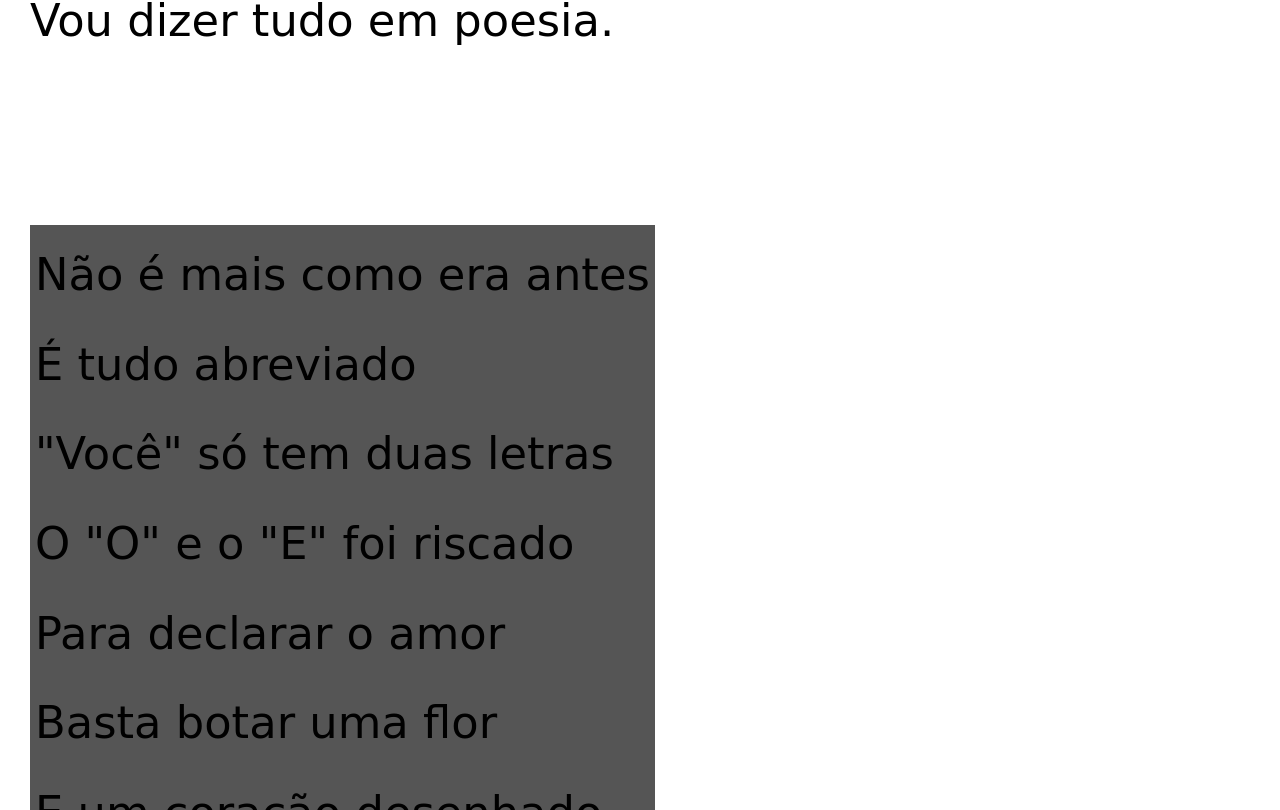
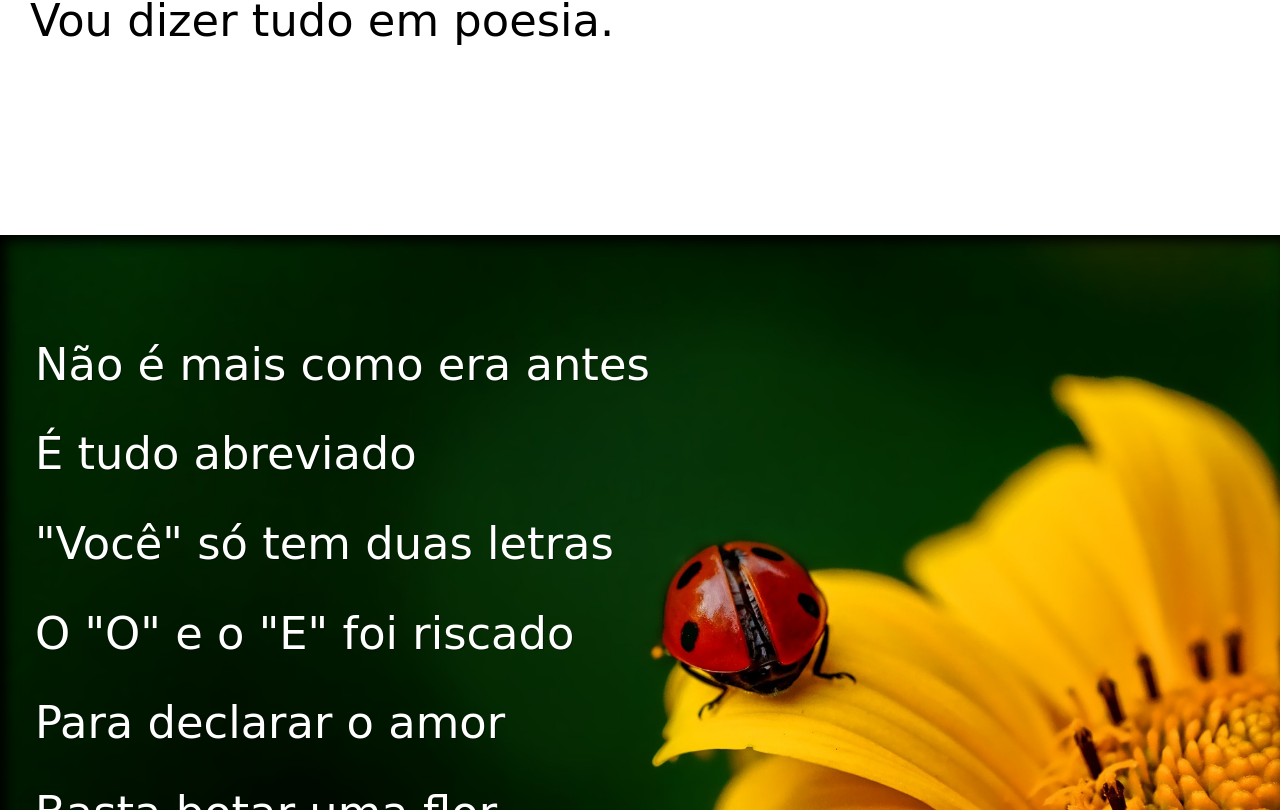
Before and after one commit to jefferson5ds/html-Css, a plain HTML site: page Dasafios/desafio03/index.html in a window 1280 px wide. Shown: the part 850-1660 px from the top of the page. Drawn offline with Linux system fonts and the light colour scheme.

Commit message:
atualizado final

```diff
--- a/Dasafios/desafio03/index.html
+++ b/Dasafios/desafio03/index.html
@@ -30,7 +30,7 @@
 
 
 
-<section  class="imagem">
+<section  class="imagem" id="img01">
     <p>
         Não é mais como era antes <br>
         É tudo abreviado <br>
@@ -64,7 +64,7 @@
 
 
 
-<section class="imagem">
+<section class="imagem" id="img02">
     <p>
         Tenho saudade das cartas <br>
         Escritas com a própria mão <br>
--- a/Dasafios/desafio03/setilo/style.css
+++ b/Dasafios/desafio03/setilo/style.css
@@ -59,10 +59,16 @@ section{
     font-size: 3.5vw;
 
 }
+    section > p {
+        padding-bottom: 2em;
+    }
+
 section.imagem > p {
   display: inline-block;
   padding: 5px;
-  background-color: rgba(0, 0, 0, 0.667);
+  background-color: black (0, 0, 0, 0.153);
+  text-shadow: 1px 1px 0px rgba(0, 0, 0, 0.37);
+  color: white;
 
 
 }
@@ -75,6 +81,21 @@ section.normal{
 section.imagem{
     background-color: white;
     color: black;
+    box-shadow: inset 6px 6px 13px 0px black;
+    background-attachment: fixed;
+
+}
+
+section#img01{
+    background-image: url('../imagens/background001.jpg');
+   background-position: right center;
+   background-size: cover;
+
+}
+section#img02{
+ background-image: url('../imagens/background002.jpg');
+ background-size: cover;
+
 }
 footer{
 
```
